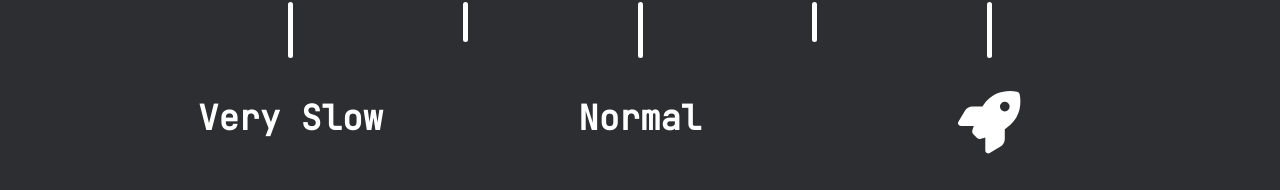
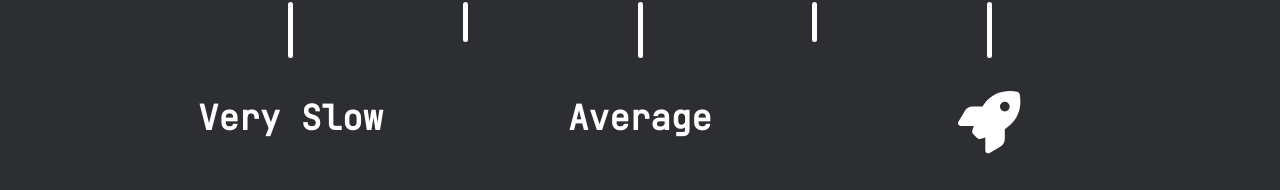
Before and after one commit to mithun-sri/speed-reader, a React (Create React App) app in the folder frontend/: page /pre-game in a window 1280 px wide. Shown: the part 382-572 px from the top of the page. Built offline with nearby package versions, Linux system fonts and the light colour scheme.

Commit message:
[cyw321/#56] Addressed small typo / naming feedbacks

```diff
--- a/frontend/src/components/Carousel/Carousel.tsx
+++ b/frontend/src/components/Carousel/Carousel.tsx
@@ -72,7 +72,7 @@ const Carousel = () => {
           Adaptive <br />Mode
         </Box>
         <Box sx={boxStyle}>
-          Summarized Adaptive Mode
+          Summarised Adaptive Mode
         </Box>
       </Box>
       <Box
--- a/frontend/src/components/Slider/SliderLevelText.tsx
+++ b/frontend/src/components/Slider/SliderLevelText.tsx
@@ -22,7 +22,7 @@ const SliderLevelText: React.FC<{
       height: "90px"
     }}>
       <Box sx={{ width: "20%" }}>Very Slow</Box>
-      <Box sx={{ width: "50%" }}>Normal</Box>
+      <Box sx={{ width: "50%" }}>Average</Box>
       <Box sx={{ width: "20%", marginTop: "12px" }}>
         <FontAwesomeIcon fontSize={fontSize*1.3} icon={faRocket} />
       </Box>
```
